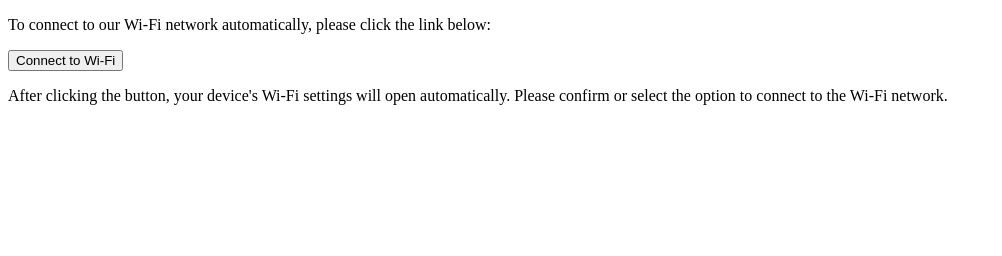
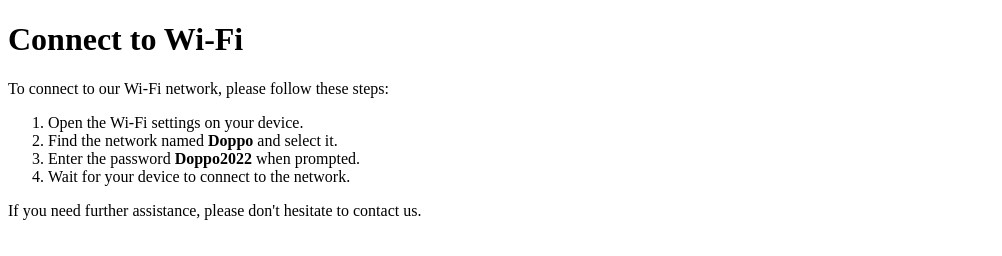
Before and after one commit to nunopiress/DOPPO, a plain HTML site: page index.html in a window 1280 px wide. Shown: the whole page, without its empty margins (0-1002 px from the left). Drawn offline with Linux system fonts and the light colour scheme.

Commit message:
index.html

```diff
--- a/index.html
+++ b/index.html
@@ -4,22 +4,18 @@
     <meta charset="UTF-8">
     <meta name="viewport" content="width=device-width, initial-scale=1.0">
     <title>Connect to Wi-Fi</title>
-    <script>
-        function connectToWiFi() {
-            // Tenta abrir as configurações de Wi-Fi
-            window.location.href = "App-Prefs:root=WIFI";
-            setTimeout(function() {
-                // Se não conseguir abrir, redireciona para uma página com instruções
-                window.location.href = "https://seusite.com/instrucoes_wifi.html";
-            }, 500);
-        }
-    </script>
 </head>
 <body>
-    <p>To connect to our Wi-Fi network automatically, please click the link below:</p>
+    <h1>Connect to Wi-Fi</h1>
+    <p>To connect to our Wi-Fi network, please follow these steps:</p>
 
-    <button onclick="connectToWiFi()">Connect to Wi-Fi</button>
+    <ol>
+        <li>Open the Wi-Fi settings on your device.</li>
+        <li>Find the network named <strong>Doppo</strong> and select it.</li>
+        <li>Enter the password <strong>Doppo2022</strong> when prompted.</li>
+        <li>Wait for your device to connect to the network.</li>
+    </ol>
 
-    <p>After clicking the button, your device's Wi-Fi settings will open automatically. Please confirm or select the option to connect to the Wi-Fi network.</p>
+    <p>If you need further assistance, please don't hesitate to contact us.</p>
 </body>
 </html>
```
